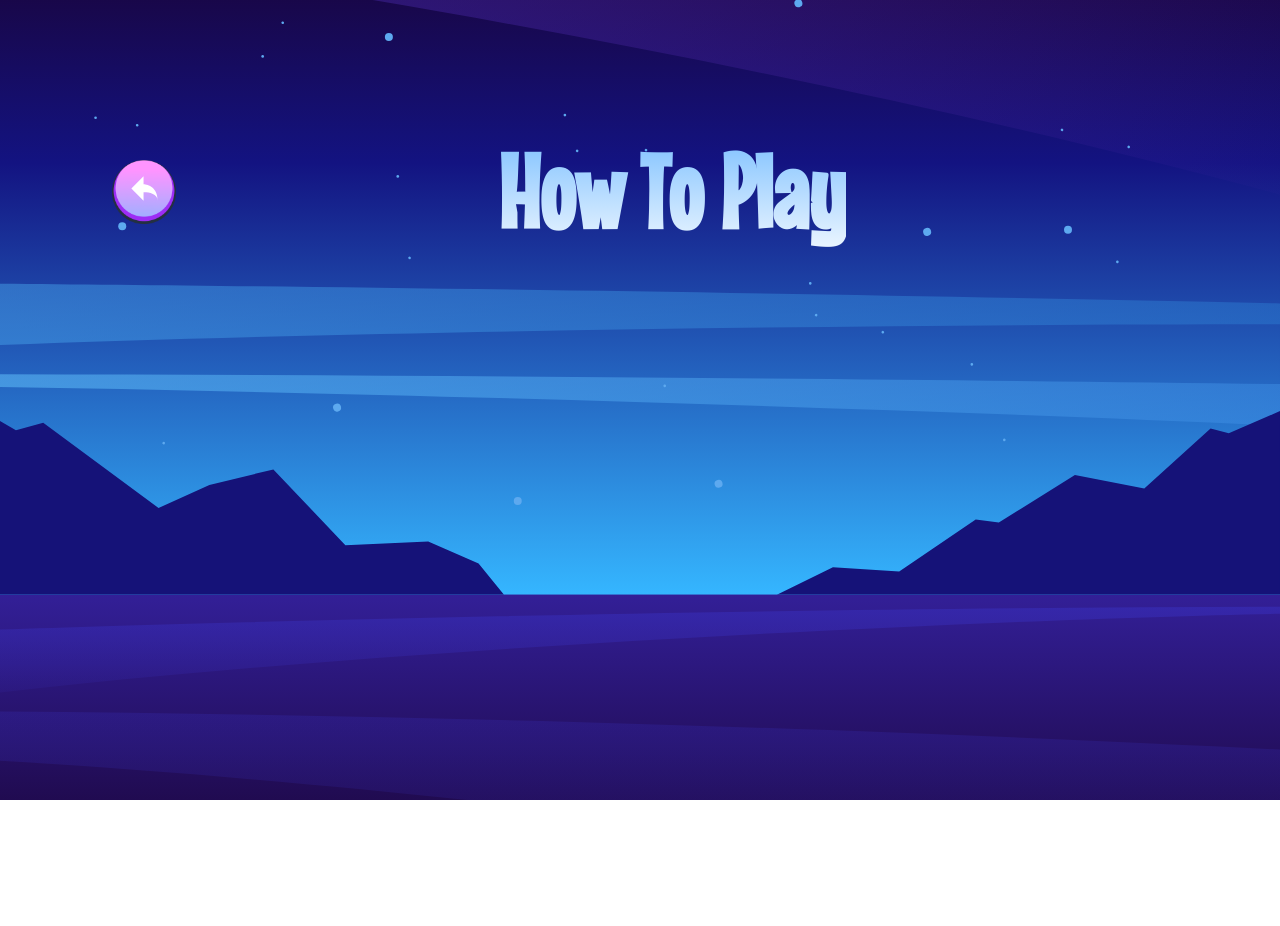
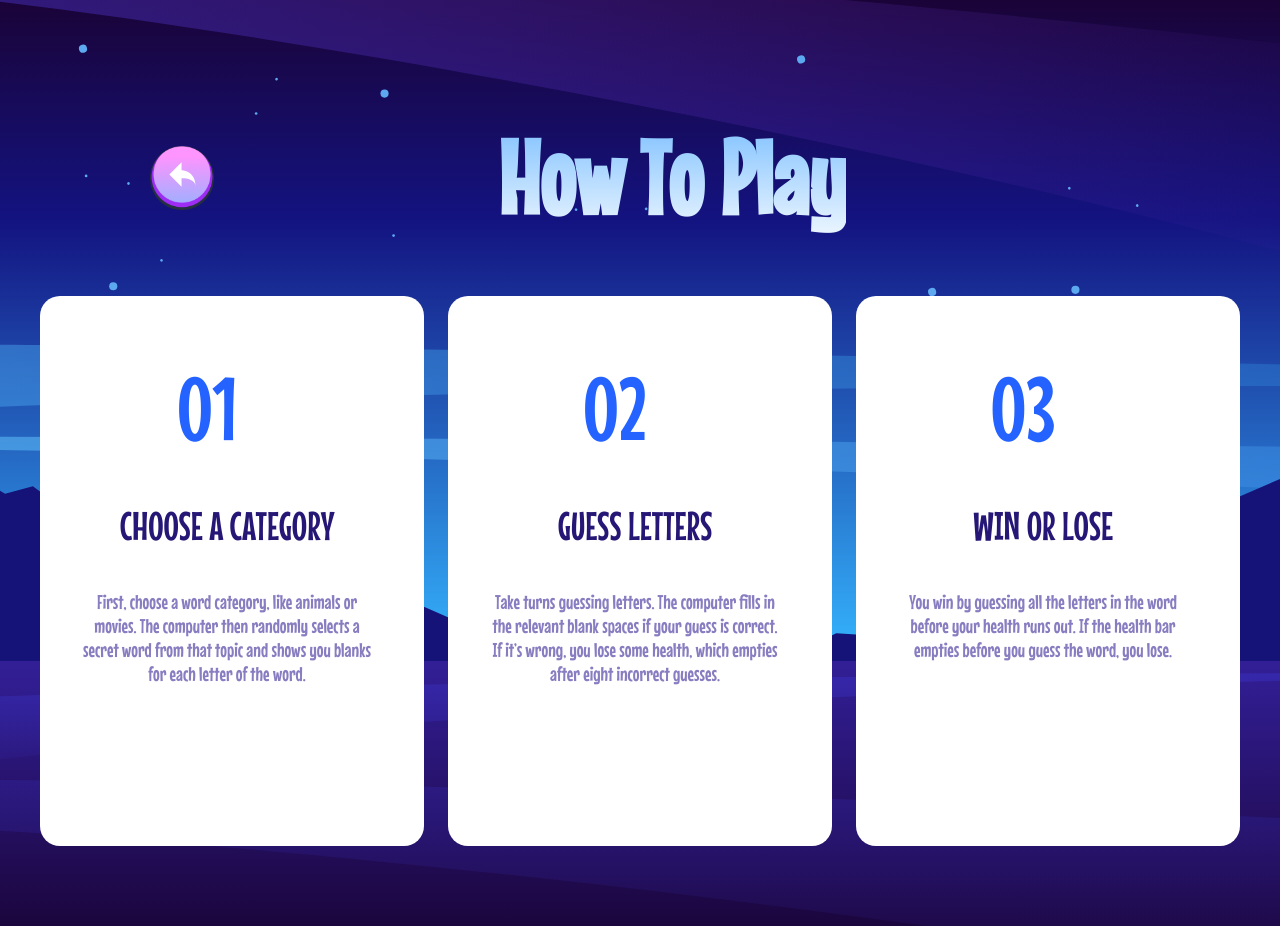
Before and after one commit to LazareChkhartishvili/hangman-next, a Next.js app: page /howtoplay in a window 1280 px wide. Before the commit the page ends 800 px from the top, so only its background shows below. Built offline with nearby package versions, Linux system fonts and the light colour scheme.

Commit message:
complete HowToPlay Page

```diff
--- a/src/app/howtoplay/page.tsx
+++ b/src/app/howtoplay/page.tsx
@@ -3,8 +3,32 @@ import Link from "next/link";
 import React from "react";
 
 const HowToPlay = () => {
+  const instructionItems = [
+    {
+      id: 1,
+      number: 1,
+      title: "Choose A Category",
+      content:
+        "First, choose a word category, like animals or movies. The computer then randomly selects a secret word from that topic and shows you blanks for each letter of the word.",
+    },
+    {
+      id: 2,
+      number: 2,
+      title: "Guess letters",
+      content:
+        "Take turns guessing letters. The computer fills in the relevant blank spaces if your guess is correct. If it’s wrong, you lose some health, which empties after eight incorrect guesses.",
+    },
+    {
+      id: 3,
+      number: 3,
+      title: "Win or lose",
+      content:
+        "You win by guessing all the letters in the word before your health runs out. If the health bar empties before you guess the word, you lose.",
+    },
+  ];
+
   return (
-    <div className="pt-[41px] px-[25px] md:pt-[114px] md:px-[112px]">
+    <div className="pt-[41px] px-[25px] md:pt-[20px] md:px-[112px] mb-20 lg:pt-[100px] lg:px-[150px]">
       <div className="flex flex-row items-center justify-between md:justify-start">
         <Link href={"/"}>
           <div
@@ -24,6 +48,42 @@ const HowToPlay = () => {
           How To Play
         </h1>
       </div>
+
+      {/* instructionItems  */}
+
+      <div className="flex flex-col lg:flex-row lg:mx-auto lg:justify-center lg:items-center mt-[29px] md:mt-[40px] gap-6">
+        {instructionItems.map((item) => {
+          return (
+            <div key={item.id}>
+              <div className="md:hidden bg-white p-8 rounded-[20px]">
+                <h2 className="text-darkNavy text-2xl leading-[120%] tracking-[5%]">
+                  <span className="text-blue mr-4">0{item.number}</span>
+                  {item.title}
+                </h2>
+                <p className="text-[#887DC0] leading-[120%] tracking-[5%] mt-4 hover:scale-105 cursor-pointer duration-500">
+                  {item.content}
+                </p>
+              </div>
+              {/* MD */}
+              <div className="hidden md:flex lg:w-[384px] lg:h-[550px]  bg-white py-8 px-10 md:px-[43px] md:py-[60px] rounded-[20px]">
+                <div className="flex flex-row md:flex-col text-center items-center">
+                  <h2 className="text-[88px] leading-[120%] text-blue mr-10">
+                    0{item.number}
+                  </h2>
+                  <div className="flex flex-col">
+                    <h1 className="text-[40px] lg:my-10 text-darkNavy leading-[120%] tracking-[5%] uppercase">
+                      {item.title}
+                    </h1>
+                    <p className="text-[20px] lg:max-w-[288px] text-[#887DC0] leading-[120%] tracking-[5%]">
+                      {item.content}
+                    </p>
+                  </div>
+                </div>
+              </div>
+            </div>
+          );
+        })}
+      </div>
     </div>
   );
 };
```
